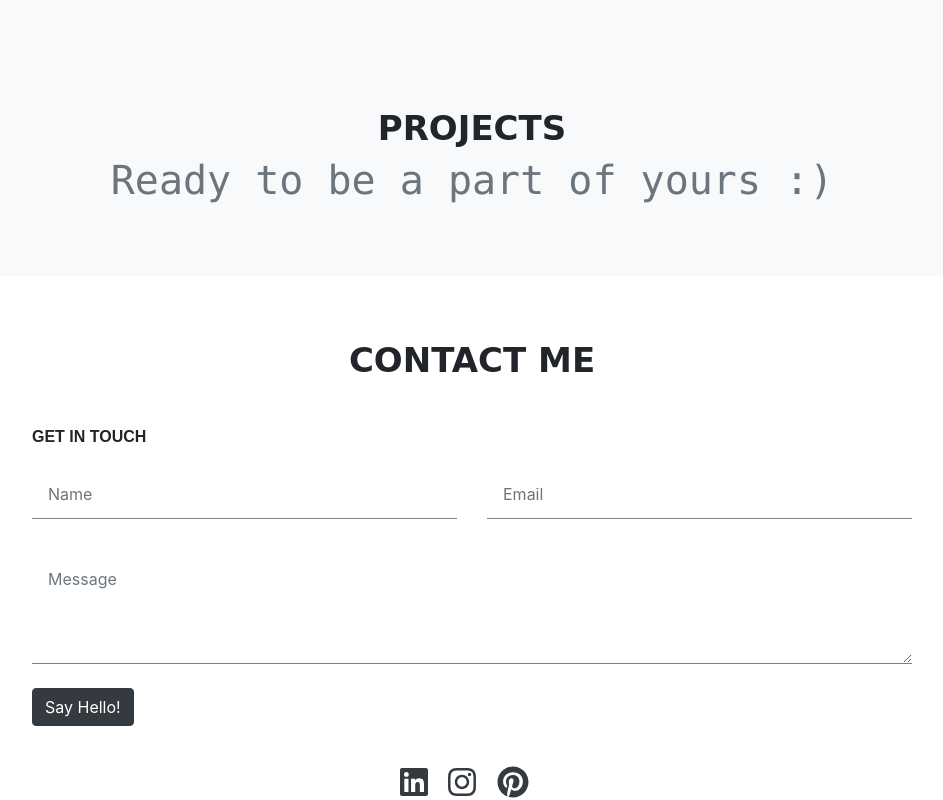
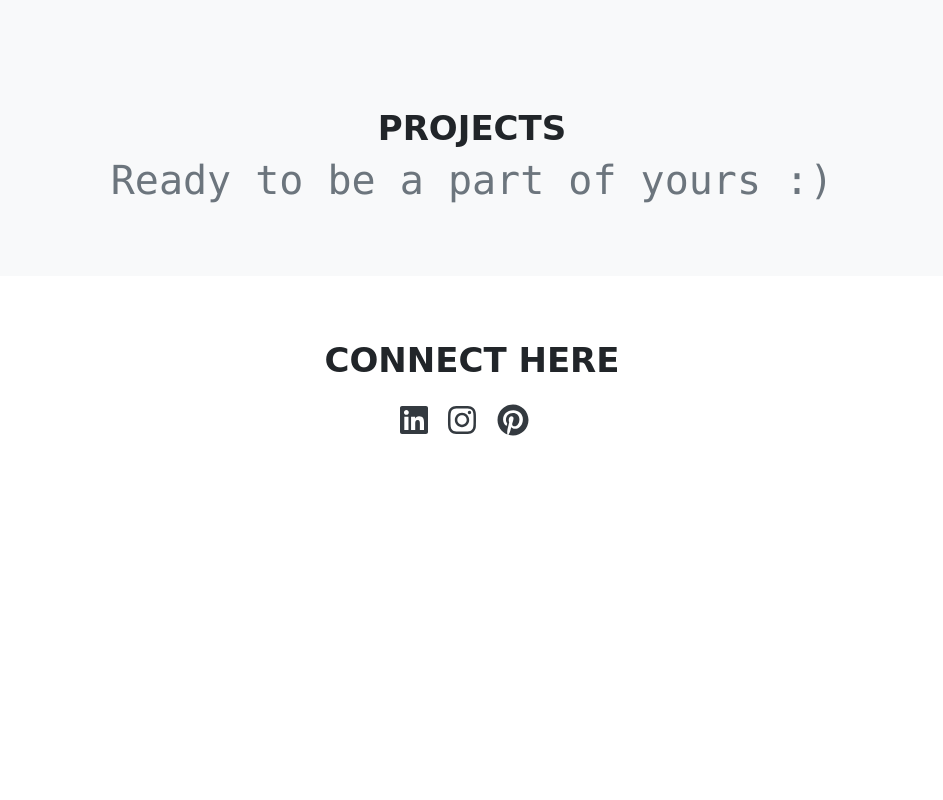
Before and after one commit to SHAGUN0312/ShagunBagrecha.github.io, a plain HTML site: page index.html in a window 1280 px wide. Shown: the part 3762-4562 px from the top of the page, without its empty margins (328-1271 px from the left). After the commit the page ends 4200 px from the top, so only its background shows below. Drawn offline with nearby package versions, Linux system fonts and the light colour scheme.

Commit message:
Update index.html

```diff
--- a/index.html
+++ b/index.html
@@ -347,7 +347,7 @@
 			<div id="contact_us">
 				<div class="py-3 px-2">
 			<!--<h5 class="text-uppercase font-os font-size-16 font-weight-bold text-muted">Location</h5>-->
-			<h1 class="text-uppercase font-staat font-size-34 font-weight-bold text-center">Contact Me</h1>
+			<h1 class="text-uppercase font-staat font-size-34 font-weight-bold text-center">Connect Here</h1>
 				</div>
 				<!-- <div class="row py-5">
 					<div class="col-sm-6">
@@ -369,7 +369,7 @@
 							ADDRESS: 2 Anxiety Road, Shamshaan Ghat,395003,India.
 						</p>
 					</div>-->
-					<div class="py-4 px-4">
+					<!-- <div class="py-4 px-4">
 						<h6 class="text-uppercase font-ram font-size-16">Get in Touch</h6>
 						<form action="" class="py-3">
 							<div class="row">
@@ -383,7 +383,7 @@
 							<textarea cols="30" rows="3" class="form-control my-4" placeholder="Message"></textarea>
 							<button type="submit" class="btn btn-dark">Say Hello!</button>
 						</form>
-					</div>
+					</div> -->
 				</div>
 				<!-- <div class="row bg-light py-5">
 					<div class="col-sm-4 my-5 text-center">
```
